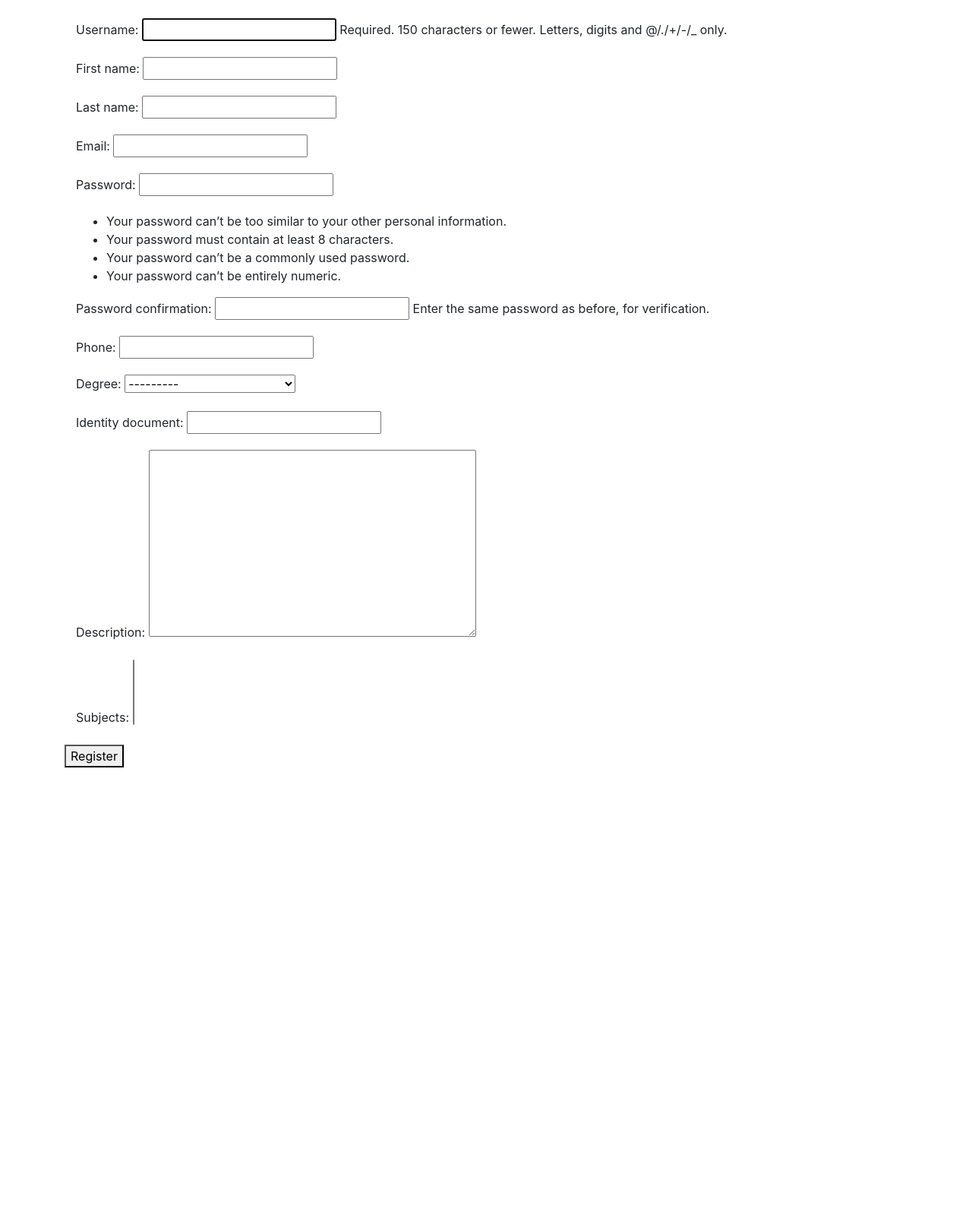
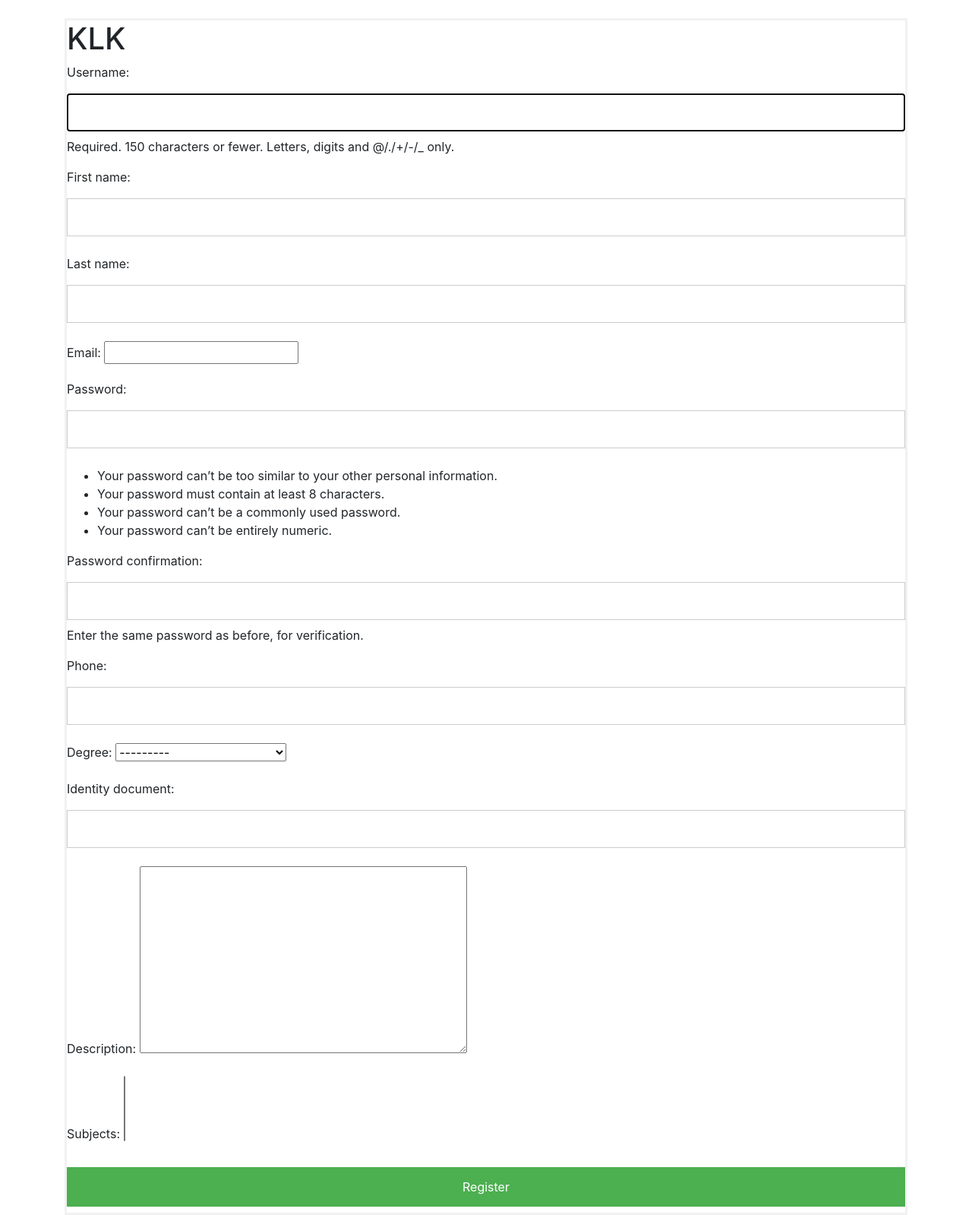
Before and after one commit to Yordi23/Tutor.me, a Django app: page /tutor_signup/ in a window 1280 px wide. Shown: the whole page at 76% size. Before the commit the page ends 1010 px from the top, so only its background shows below. Run offline with Django 3.2, Linux system fonts and the light colour scheme; data that the repository does not hold is empty; some libraries are stand-ins or nearby versions.

Commit message:
Front end changes
Changes: background, login containers, fixed cards (again), theme adaptation.

```diff
--- a/main/static/css/styles.css
+++ b/main/static/css/styles.css
@@ -1,3 +1,5 @@
+/* 224f88 MAIN COLOR THEME */
+
 .home-container {
   display: flex;
   justify-content: center;
@@ -20,6 +22,111 @@
 
 }
 
-.p{
+
+/* body {
+  background-repeat: no-repeat;
+  background-size: 93%;
+} */
+
+
+.bg{
+  background-image: url("https://i.imgur.com/oguG9pX.jpg");
+    /* Set rules to fill background */
+    min-height: 100%;
+    min-width: 1024px;
+
+    /* Set up proportionate scaling */
+    width: 100%;
+    height: auto;
+
+    /* Set up positioning */
+    position: fixed;
+    top: 0;
+    left: 0;
+
+    background-repeat: no-repeat;
+    background-size: cover;
+    display: flex;
+    align-items: center;
+
 
 }
+
+/* Bordered form */
+form {
+  border: 3px solid #f1f1f1;
+}
+
+/* Full-width inputs */
+input[type=text], input[type=password] {
+  width: 100%;
+  padding: 12px 20px;
+  margin: 8px 0;
+  display: inline-block;
+  border: 1px solid #ccc;
+  box-sizing: border-box;
+}
+
+/* Set a style for all buttons */
+button {
+  background-color: #4CAF50;
+  color: white;
+  padding: 14px 20px;
+  margin: 8px 0;
+  border: none;
+  cursor: pointer;
+  width: 100%;
+}
+
+/* Add a hover effect for buttons */
+button:hover {
+  opacity: 0.8;
+}
+
+/* Extra style for the cancel button (red) */
+.cancelbtn {
+  width: auto;
+  padding: 10px 18px;
+  background-color: #f44336;
+}
+
+/* Center the avatar image inside this container */
+.imgcontainer {
+  text-align: center;
+  margin: 24px 0 12px 0;
+}
+
+/* Avatar image */
+img.avatar {
+  width: 40%;
+  border-radius: 50%;
+}
+
+/* Add padding to containers */
+.container2 {
+  display: flex;
+  padding: 16px;
+  background-color: #fff;
+  height: 500px;
+  width: 500px;
+  justify-content: center;
+  flex-direction: column;
+  border-radius: 25px;
+
+}
+
+
+}
+.containerInfo{
+  display: flex;
+}
+
+.containerPic{
+  display: flex;
+
+}
+/* The "Forgot password" text */
+span.psw {
+  float: right;
+  padding-top: 16px;
+}
--- a/main/templates/main/header2.html
+++ b/main/templates/main/header2.html
@@ -1,3 +1,5 @@
+{% load static %}
+
 <!DOCTYPE html>
 <html lang="en">
   <head>
@@ -8,9 +10,13 @@
   <!-- Required meta tags -->
   <meta charset="utf-8" />
   <meta name="viewport" content="width=device-width, initial-scale=1, shrink-to-fit=no" />
-
   <link rel="stylesheet" href="https://stackpath.bootstrapcdn.com/bootstrap/4.3.1/css/bootstrap.min.css"
     integrity="sha384-ggOyR0iXCbMQv3Xipma34MD+dH/1fQ784/j6cY/iJTQUOhcWr7x9JvoRxT2MZw1T" crossorigin="anonymous" />
+  <link rel="stylesheet" type="text/css" href="{% static 'css/styles.css' %}" />
+
+
+
+
   </head>
   <body>
     <div class="container">
--- a/main/templates/main/homepage_student.html
+++ b/main/templates/main/homepage_student.html
@@ -24,7 +24,7 @@
           {% endfor %}
         </div>
         <div class="card-reveal">
-          <span class="card-title grey-text text-darken-4">Card Title<i class="material-icons right">close</i></span>
+          <span class="card-title grey-text text-darken-4">Conoce tu tutor<i class="material-icons right">close</i></span>
           <h6 p class="card-text" style="margin-bottom: 18px">{{ tutor.description}}</p></h6>
         </div>
         <button type="button" class="btn btn-primary" style="background-color: #14437B">Solicitar Tutoría</button>
--- a/main/templates/main/includes/navbar.html
+++ b/main/templates/main/includes/navbar.html
@@ -8,14 +8,14 @@
 
         {% if user.is_student %}
         <li class="nav-item active">
-          <a class="nav-link" href="/homepage_student">Home <span class="sr-only">(current)</span></a>
+          <a class="nav-link" href="/homepage_student">Inicio <span class="sr-only">(current)</span></a>
         </li>
         <li class="nav-item">
           <a class="nav-link" href="/requests_student">Solicitudes</a>
         </li>
         {% elif user.is_teacher %}
         <li class="nav-item active">
-          <a class="nav-link" href="/homepage_tutor">Home <span class="sr-only">(current)</span></a>
+          <a class="nav-link" href="/homepage_tutor">Inicio <span class="sr-only">(current)</span></a>
         </li>
         <li class="nav-item">
           <a class="nav-link" href="#">Historial</a>
--- a/main/templates/main/student_signup.html
+++ b/main/templates/main/student_signup.html
@@ -1,4 +1,4 @@
-{% extends "main/header2.html"%} {% block content %}
+{% extends "main/header.html"%} {% block content %}
 
 <form method="POST">
   {% csrf_token %}
--- a/main/templates/main/tutor_signup.html
+++ b/main/templates/main/tutor_signup.html
@@ -1,12 +1,14 @@
 {% extends "main/header2.html"%} {% block content %}
 <form method="POST">
-  {% csrf_token %}
-  <div>
-    <div class="container rounded-lg" style="background-color: #FFF">
+
+    <div class="signContainer rounded-lg" style="background-color: #FFF">
+      <div class="signItems" id="forms">
+      <h1>KLK</h1>
+      {% csrf_token %}
       {{ user_form.as_p }}
       {{ tutor_form.as_p }}
+      </div>
     </div>
-  </div>
 
   <div>
     <button type="submit">Register</button>
--- a/main/urls.py
+++ b/main/urls.py
@@ -9,7 +9,7 @@ urlpatterns = [
     path('student_signup/', views.student_signup, name = "student_signup"),
     path('homepage_tutor/', views.homepage_tutor, name = "homepage_tutor"),
     path('homepage_student/', views.homepage_student, name = "homepage_student"),
-    path("login/", views.login_request, name="login"),
+    # path("login/", views.login_request, name="login"),
     path("logout/", views.logout_request, name="logout"),
     path("requests_student/", views.requests_student, name="requests_student"),
 ]
--- a/main/views.py
+++ b/main/views.py
@@ -9,8 +9,8 @@ from django.contrib import messages
 # Create your views here.
 
 
-def homepage(request):
-    return render(request = request, template_name = "main/home.html")
+# def homepage(request):
+#     return render(request = request, template_name = "main/home.html")
 
 def homepage_tutor(request):
     user_id = None
@@ -87,7 +87,7 @@ def student_signup(request):
     return render (request, "main/student_signup.html", context={"user_form":user_form,"student_form":student_form})
 
 
-def login_request (request):
+def homepage (request):
 
     if request.method == "POST":
         form = AuthenticationForm(request, data = request.POST)
@@ -108,7 +108,7 @@ def login_request (request):
            messages.error(request, "Nombre de usuario o contraseña inválido")
 
     form = AuthenticationForm()
-    return render(request, "main/login.html", {"form": form})
+    return render(request, "main/home.html", {"form": form})
 
 
 def logout_request(request):
```
Also changed, not shown: main/templates/main/home.html (+20 -7 lines), main/static/css/images/BGM.jpg (added), main/static/css/images/Logo.png (added), main/static/css/images/Logo2.png (added), main/static/css/images/bg2.jpg (added), main/static/css/images/bgLogin.jpg (added), main/static/css/images/logoNotext.png (added), 1 other file.
